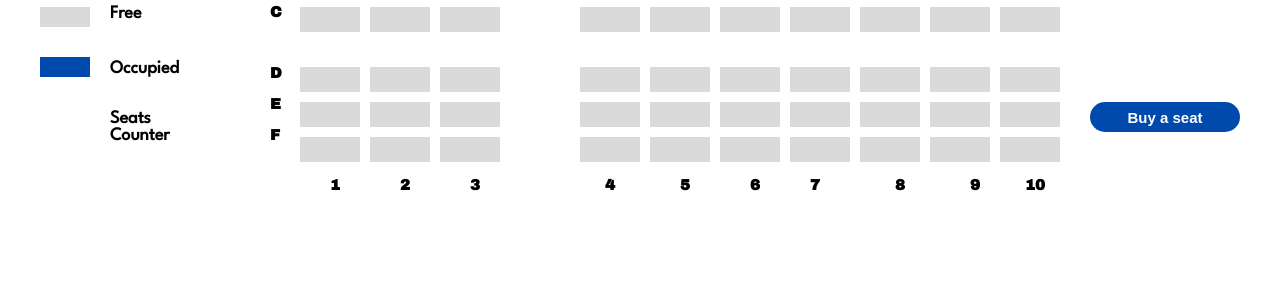
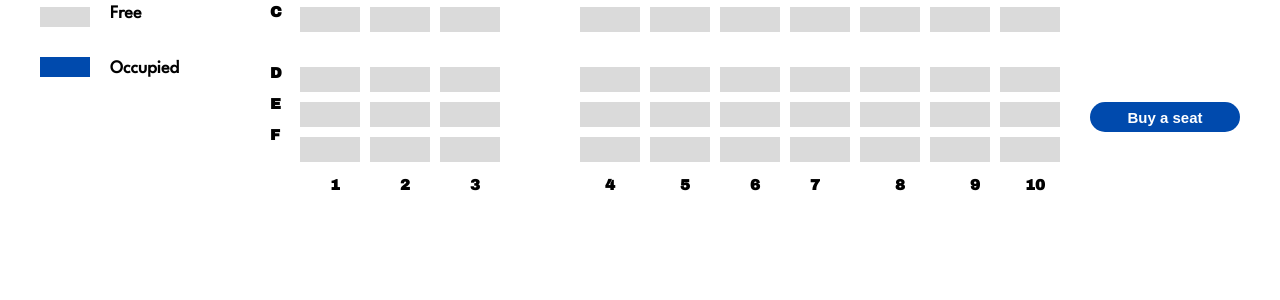
Before and after one commit to nesah/DS2-Airplane-Seat-Reservation, a Flask app: page / in a window 1280 px wide. Shown: the part 343-643 px from the top of the page. Run offline with Flask 2, Linux system fonts and the light colour scheme.

Commit message:
Update flights_layout.html

```diff
--- a/templates/flights_layout.html
+++ b/templates/flights_layout.html
@@ -50,8 +50,6 @@
         <p class="det_free">Free</p>
         <div class="box_occu"></div>
         <p class="det_occu">Occupied</p>
-        <p class = "seat_count">{{seats_avail}}</p>
-        <p class = "seat_text">Seats Counter</p>
     </div>
 
     <!-- Types of Seats -->
@@ -93,7 +91,7 @@
                     {% if j == 3 %}
                         <div class="chai_box"></div>
                     {% else %}
-                         <div class="chai_box" id="{{seat_id[ind.value]}}"></div>
+                        <div class="chai_box" id="{{seat_id[ind.value]}}"></div>
                         {% set ind.value = ind.value + 1 %}
                     {% endif%}
                 {% endfor %}
```
